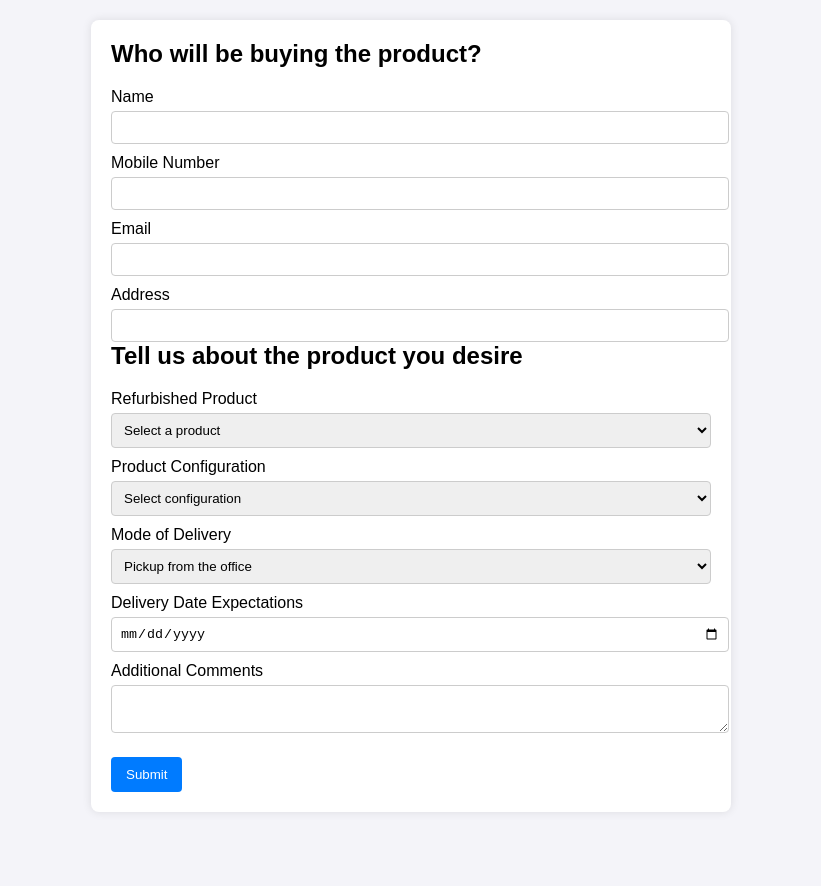
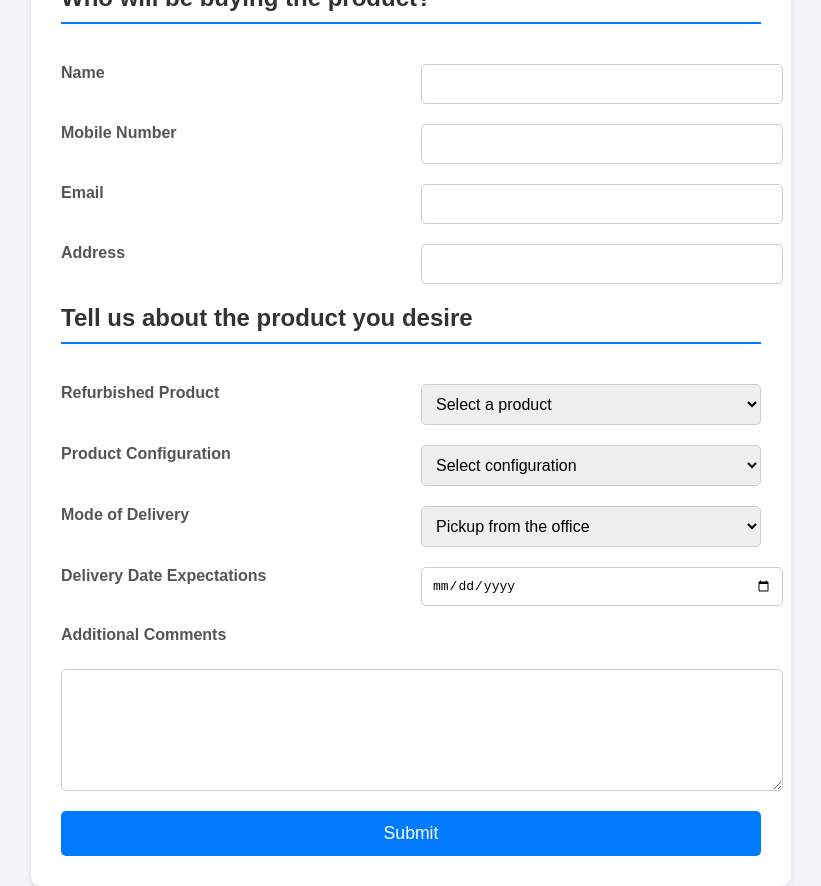
Before and after one commit to 3citsolutions/Refurbished_form, a plain HTML site: page index.html in a window 1280 px wide. Shown: the whole page, without its empty margins (229-1050 px from the left). Before the commit the page ends 832 px from the top, so only its background shows below. Drawn offline with Linux system fonts and the light colour scheme.

Commit message:
Update body.css
Update the design

```diff
--- a/body.css
+++ b/body.css
@@ -3,44 +3,79 @@ body {
     background-color: #f4f4f9;
     margin: 0;
     padding: 20px;
+    display: flex;
+    justify-content: center;
+    align-items: center;
+    height: 100vh;
 }
 
 .form-container {
-    max-width: 600px;
-    margin: 0 auto;
+    width: 100%;
+    max-width: 700px;
     background: #fff;
-    padding: 20px;
-    border-radius: 8px;
-    box-shadow: 0 0 10px rgba(0, 0, 0, 0.1);
+    padding: 30px;
+    border-radius: 10px;
+    box-shadow: 0 4px 8px rgba(0, 0, 0, 0.1);
 }
 
 h2 {
     margin-top: 0;
+    color: #333;
+    font-size: 1.5em;
+    border-bottom: 2px solid #007bff;
+    padding-bottom: 10px;
+    grid-column: span 2;
+}
+
+form {
+    display: grid;
+    grid-template-columns: 1fr 1fr;
+    gap: 20px;
 }
 
 label {
     display: block;
-    margin-top: 10px;
+    font-weight: bold;
+    color: #555;
+    margin-bottom: 5px;
 }
 
 input, select, textarea {
     width: 100%;
-    padding: 8px;
-    margin-top: 5px;
+    padding: 10px;
     border: 1px solid #ccc;
-    border-radius: 4px;
+    border-radius: 5px;
+    font-size: 1em;
+    transition: border-color 0.3s;
+}
+
+input:focus, select:focus, textarea:focus {
+    border-color: #007bff;
+    outline: none;
+}
+
+textarea {
+    grid-column: span 2;
+    resize: vertical;
+    min-height: 100px;
 }
 
 button {
-    margin-top: 20px;
-    padding: 10px 15px;
+    grid-column: span 2;
+    padding: 12px;
     background-color: #007bff;
     color: #fff;
     border: none;
-    border-radius: 4px;
+    border-radius: 5px;
+    font-size: 1.1em;
     cursor: pointer;
+    transition: background-color 0.3s;
 }
 
 button:hover {
     background-color: #0056b3;
 }
+
+#deliveryDetails {
+    grid-column: span 2;
+}
```
